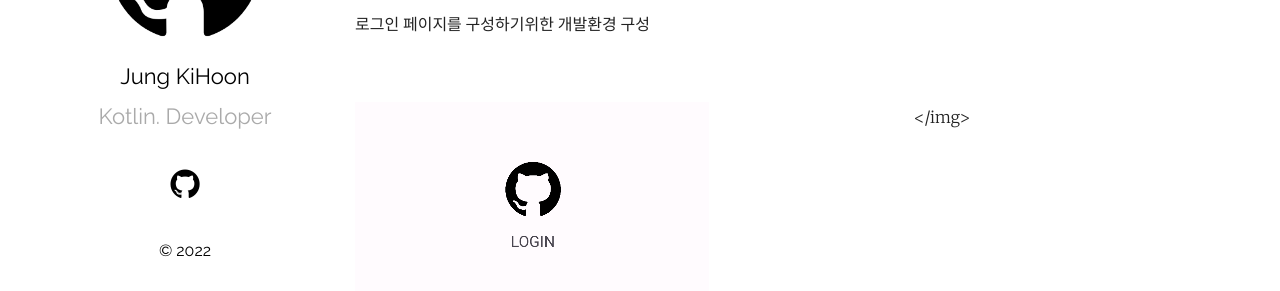
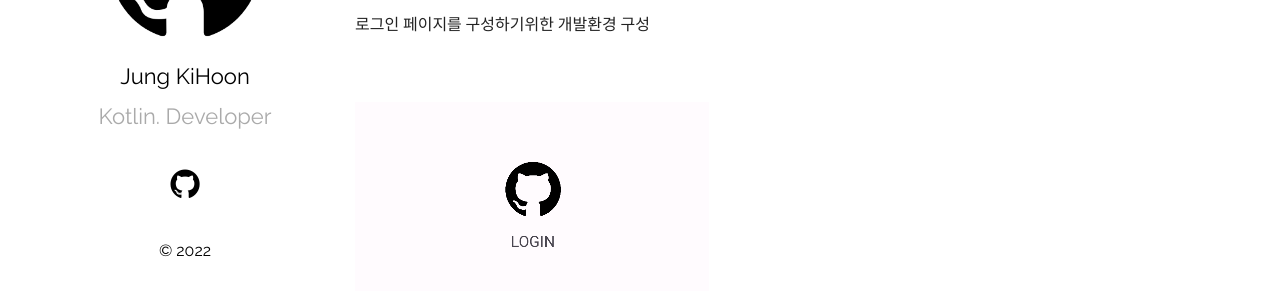
Before and after one commit to JKH-Programmer/JKH-Programmer.github.io, a Jekyll site: the page built from _posts/2022-07-22-Material.markdown, in a window 1280 px wide and 900 px high. Shown: the part 275-566 px from the top of the window. Built offline with Jekyll 4.4.1, drawn with Linux system fonts in a browser that asks for light colours.

Commit message:
JKH-Programmer.github.io

```diff
--- a/_posts/2022-07-22-Material.markdown
+++ b/_posts/2022-07-22-Material.markdown
@@ -16,10 +16,9 @@ Material Design은 Google에서 만든 Android 지향 디자인 언어로, 실
 로그인 페이지를 구성하기위한 개발환경 구성
 
 <br>
-<div style="text-align: center; margin: 0 auto;">
+<div>
 
 <img src = "/assets/images/MaterialDevelop.png" style ="height:100%px ;float:left">
-</img>
 
 <script src="https://gist.github.com/JKH-Programmer/09fb01418ea3c4208ac3e3a6f8762d16.js" style="width:420px; height:100%px ;">
 </script>
@@ -35,8 +34,8 @@ Material Design은 Google에서 만든 Android 지향 디자인 언어로, 실
 <br>
 
 <br>
-<div style="float:left">
-<img src = "/assets/images/MaterialDevelop.png" style ="height:100%px"></img>
+<div>
+<img src = "/assets/images/MaterialDevelop.png" style ="height:100%px ; float:left">
 
 <script src="https://gist.github.com/JKH-Programmer/565f19f746a1d49df8f0ec0213e54523.js"></script>
 </div>
@@ -50,8 +49,8 @@ Material Design은 Google에서 만든 Android 지향 디자인 언어로, 실
 
 
 <br>
-<div style = "float:left">
-<img src = "/assets/images/MaterialDevelop.png" style ="height:100%px"></img>
+<div>
+<img src = "/assets/images/MaterialDevelop.png" style ="height:100%px ; float:left">
 
 <script src="https://gist.github.com/JKH-Programmer/072fb8dd87789f043890fa760171e065.js"></script>
 </div>
```
